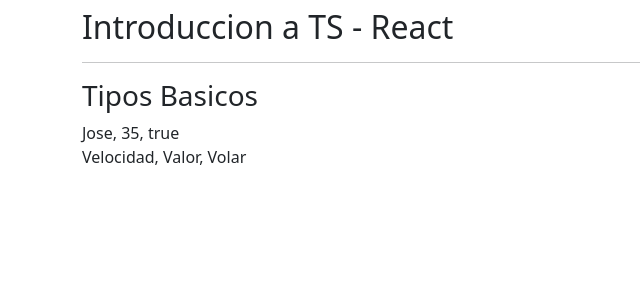
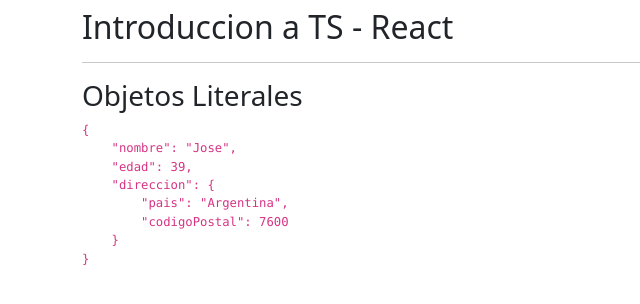
Before and after one commit to jsemalvarez/react-ts, a React (Create React App) app: page / in a window 1280 px wide. Shown: the top 304 px of the page, without its empty margins (0-640 px from the left). Built offline with nearby package versions, Linux system fonts and the light colour scheme.

Commit message:
objetos literales

```diff
--- a/src/App.tsx
+++ b/src/App.tsx
@@ -1,21 +1,15 @@
-import { TiposBasicos } from "./typescript/TiposBasicos"
+// import { TiposBasicos } from "./typescript/TiposBasicos"
+
+import { ObjetosLiterales } from "./typescript/ObjetosLiterales"
 
 const App = () => {
-
-  const nombre: string | number = 'Jose'
-  const edad: number = 35
-  let estaActivo: boolean = true
-
-  const poderes = ['Velocidad','Valor','Volar']
 
   return (
     <div className="mt-2">
       <h2>Introduccion a TS - React</h2>
       <hr />
-      <TiposBasicos />
-      { nombre }, { edad }, { (estaActivo) ? 'true' : 'false' }
-      <br />
-      { poderes.join(', ')}
+      <ObjetosLiterales />
+
     </div>
   )
 }
--- /dev/null
+++ b/src/typescript/ObjetosLiterales.tsx
@@ -0,0 +1,37 @@
+
+/**
+ * Con interface ponemos reglas de validacion a los objetos
+ */
+interface Direccion{
+    pais: string,
+    codigoPostal: number
+}
+
+interface Persona{
+    nombre: string,
+    edad: number,
+    direccion: Direccion
+}
+
+export const ObjetosLiterales = () => {
+
+    const persona: Persona = {
+        nombre: 'Jose',
+        edad: 39,
+        direccion: {
+            pais: 'Argentina',
+            codigoPostal: 7600
+        }
+    }
+
+    return (
+        <>
+            <h3>Objetos Literales</h3>
+            <code>
+                <pre>
+                    { JSON.stringify( persona, null, 4 ) }
+                </pre>
+            </code>
+        </>
+    )
+}
--- a/src/typescript/TiposBasicos.tsx
+++ b/src/typescript/TiposBasicos.tsx
@@ -1,8 +1,18 @@
 
 export const TiposBasicos = () => {
+
+    const nombre: string | number = 'Jose'
+    const edad: number = 35
+    let estaActivo: boolean = true
+
+    const poderes: string[] = ['Velocidad','Valor','Volar']
+
     return (
         <>
             <h3>Tipos Basicos</h3>
+            { nombre }, { edad }, { (estaActivo) ? 'true' : 'false' }
+            <br />
+            { poderes.join(', ')}
         </>
     )
 }
```
